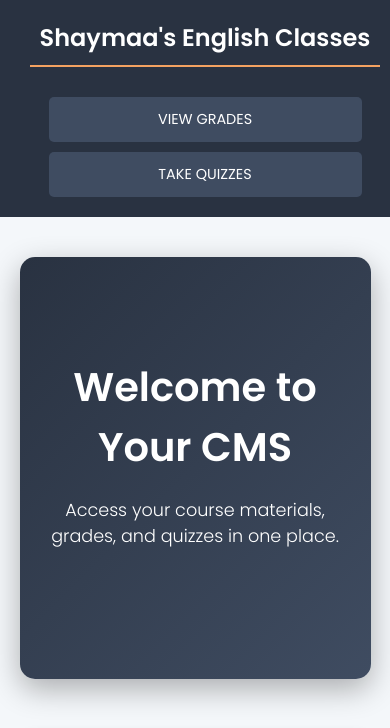
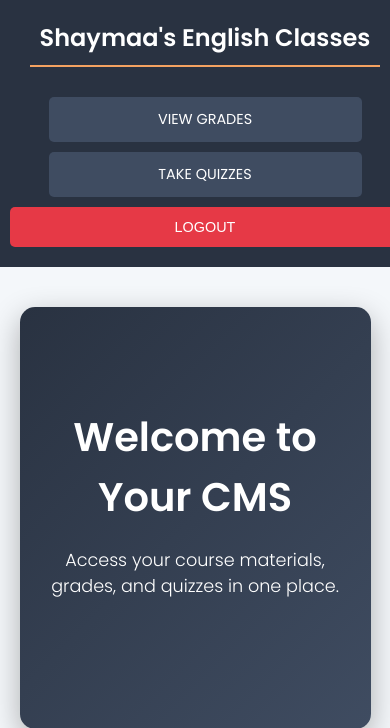
Before and after one commit to mohamed3610/Classroom, a Django app: template Classroom/cms/templates/cms/student_cms.html in a window 390 px wide. Shown: the top 728 px of the page. Run offline with Django 5.2, Linux system fonts and the light colour scheme; the template is opened without the code that fills it: values that come from a table or form of the project are taken from there, others are empty; tables that the repository leaves empty hold one stand-in row (values such as "Sample post").

Commit message:
huiygutfurc

```diff
--- a/Classroom/Users/urls.py
+++ b/Classroom/Users/urls.py
@@ -3,6 +3,7 @@ from django.contrib.auth import views as auth_views
 from .views import signup_view , application_under_review , handle_upload , device_limit_reached
 urlpatterns = [
     path('accounts/login/', auth_views.LoginView.as_view(template_name='login.html'), name='login'),
+    path('logout/', auth_views.LogoutView.as_view(), name='logout'),
     path('accounts/signup/', signup_view, name='signup'),
     path('application-under-review/', application_under_review, name='application_under_review'),
     path('upload/', handle_upload, name='handle_upload'),
--- a/Classroom/cms/templates/cms/student_cms.html
+++ b/Classroom/cms/templates/cms/student_cms.html
@@ -70,6 +70,18 @@
       transition: background-color 0.3s ease, transform 0.3s ease;
       margin-bottom: 10px;
       text-align: center;
+    }
+
+    .sidebar .cta-button[type="submit"] {
+      background-color: #e63946; /* Red color for logout button */
+      border: none;
+      width: 100%;
+      cursor: pointer;
+    }
+
+    .sidebar .cta-button[type="submit"]:hover {
+      background-color: #d62828; /* Darker red on hover */
+      transform: translateY(-3px);
     }
 
     .sidebar .cta-button:hover {
@@ -190,22 +202,10 @@
         padding: 10px;
         box-shadow: none;
       }
+
       .sidebar .cta-button {
-      display: block;
-      width: 70%;
-      background-color: #3f4c61;
-      color: white;
-      padding: 12px 20px;
-      text-transform: uppercase;
-      border: none;
-      border-radius: 5px;
-      font-size: 0.9rem;
-      cursor: pointer;
-      text-decoration: none;
-      transition: background-color 0.3s ease, transform 0.3s ease;
-      margin-bottom: 10px;
-      text-align: center;
-    }
+        width: 70%;
+      }
 
       .hero, .course-content {
         margin-left: 0;
@@ -231,6 +231,11 @@
     <div class="sidebar-title">Shaymaa's English Classes</div>
     <a href="{% url 'cms:grades_page' %}" class="cta-button">View Grades</a>
     <a href="{% url 'cms:quizzes_page' %}" class="cta-button">Take Quizzes</a>
+    <!-- Logout Button -->
+    <form action="{% url 'logout' %}" method="post" style="width: 100%;">
+      {% csrf_token %}
+      <button type="submit" class="cta-button" style="background-color: #e63946;">Logout</button>
+    </form>
   </div>
 
   <!-- Main Content -->
```
